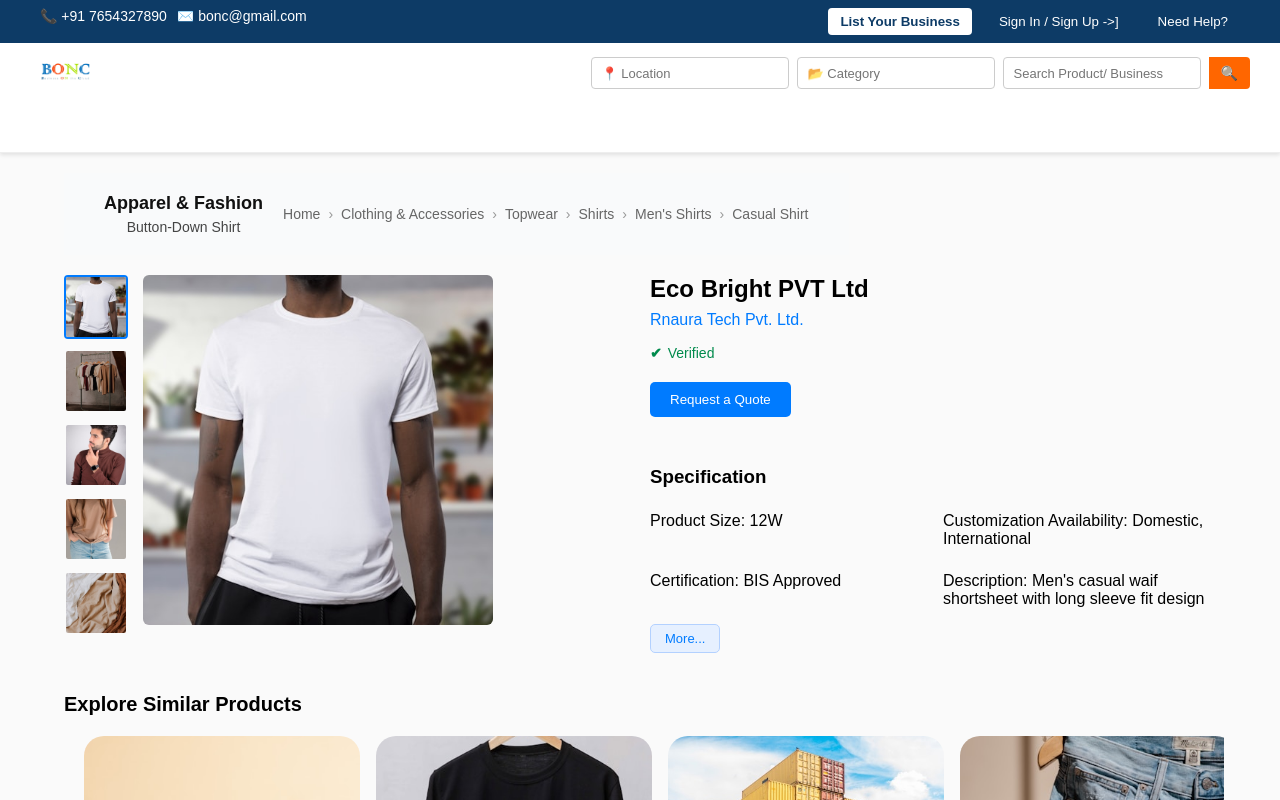
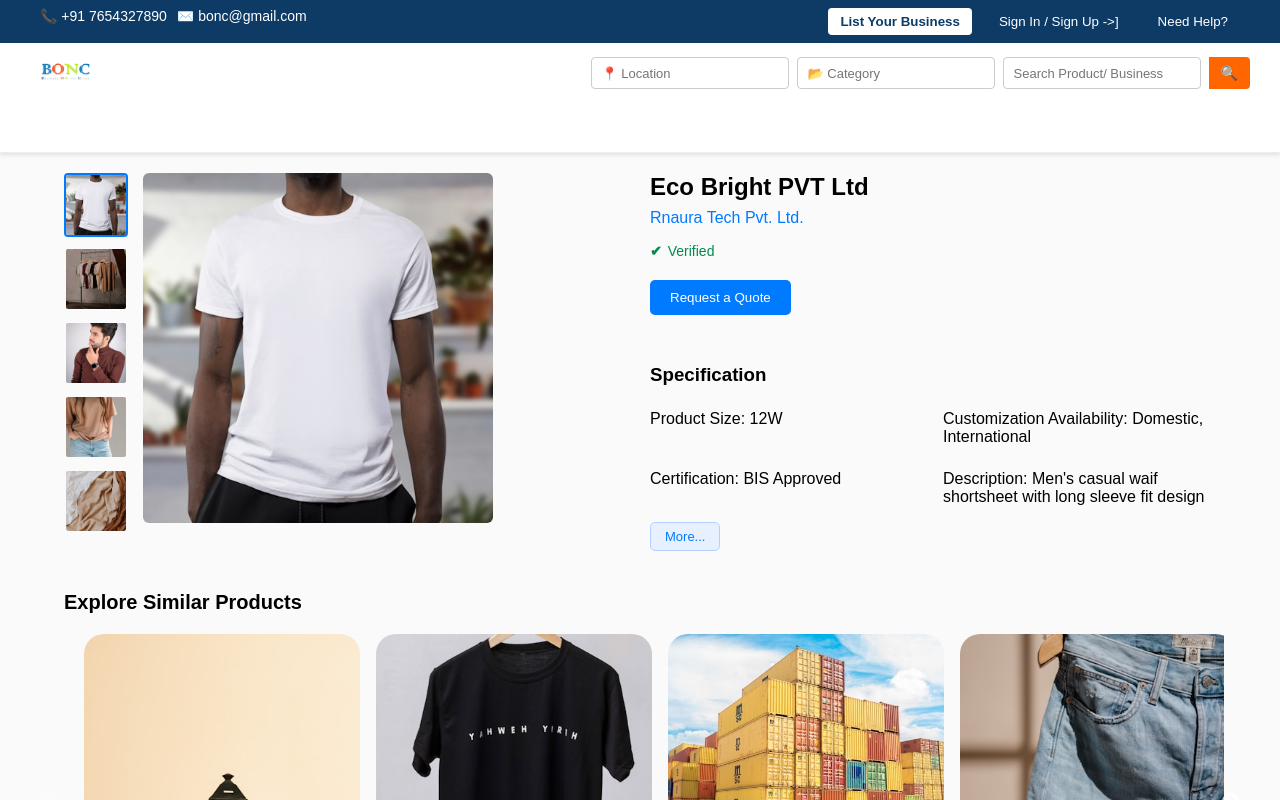
Before and after one commit to swapnilbanta/swapnil-code, a React (Vite) app: page / in a window 1280 px wide. Shown: the top 800 px of the page. Built offline with nearby package versions, Linux system fonts and the light colour scheme.

Commit message:
code changes

```diff
--- a/src/compoenents/ProductOverview.jsx
+++ b/src/compoenents/ProductOverview.jsx
@@ -5,7 +5,7 @@
 import SimilarProducts from "./SimilarProducts";
 import SellerCards from "./SellerCards";
 import Header from "./Header";
-import Breadcrumb from "./Breadcrumb";
+// import Breadcrumb from "./Breadcrumb";
 
 
 const ProductOverview = () => {
@@ -28,7 +28,7 @@
       <div className="product-header">
 
 
-        <Breadcrumb/>
+        {/* <Breadcrumb/> */}
         <ProductGallery images={product.images} />
         <ProductDetails product={product} />
       </div>
```
